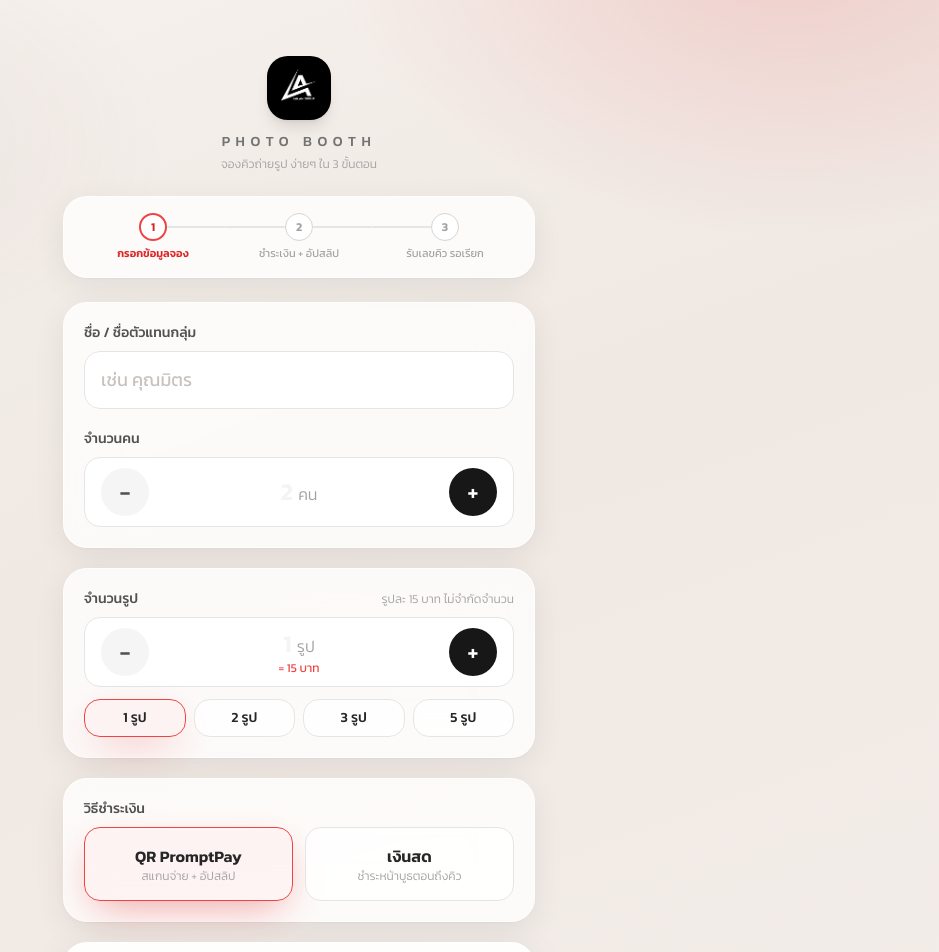
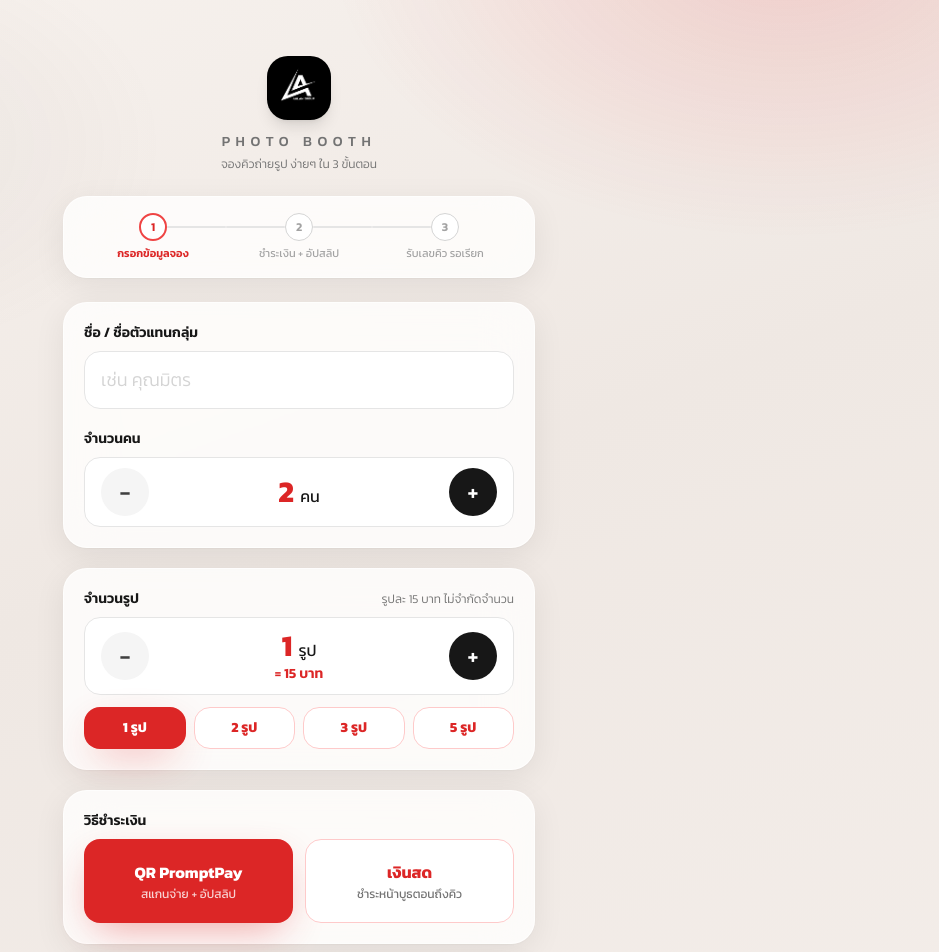
Before and after one commit to THEFEEM/photo-booth, a Next.js app: page / in a window 1280 px wide. Shown: the top 952 px of the page, without its empty margins (341-1280 px from the left). Built offline with nearby package versions, Linux system fonts and the light colour scheme.

Commit message:
Red accent for values/selections, black labels, solid red payment buttons

```diff
--- a/src/app/page.tsx
+++ b/src/app/page.tsx
@@ -40,10 +40,6 @@ export default function BookingPage() {
     }
   }
 
-  const selCard = "press rounded-2xl border text-center text-neutral-800 transition-all duration-200";
-  const on = "border-red-500 bg-red-50/80 glow-red-soft";
-  const off = "border-neutral-200 bg-white/80";
-
   return (
     <main className="bg-page min-h-screen w-full">
       <div className="mx-auto flex min-h-screen w-full max-w-md flex-col px-5 pb-10 pt-10 sm:max-w-lg lg:pt-14">
@@ -51,7 +47,7 @@ export default function BookingPage() {
           <Logo imgClass="h-16 w-auto rounded-[1.3rem] shadow-lg" textClass="text-2xl" />
           <div>
             <p className="text-sm font-medium uppercase tracking-[0.4em] text-neutral-500">Photo Booth</p>
-            <p className="mt-1 text-xs font-light text-neutral-400">จองคิวถ่ายรูป ง่ายๆ ใน 3 ขั้นตอน</p>
+            <p className="mt-1 text-xs font-light text-neutral-500">จองคิวถ่ายรูป ง่ายๆ ใน 3 ขั้นตอน</p>
           </div>
         </header>
 
@@ -61,30 +57,30 @@ export default function BookingPage() {
 
         <form onSubmit={submit} className="flex flex-1 flex-col gap-5">
           <div className="glass rounded-3xl p-5">
-            <span className="mb-2 block text-sm font-medium text-neutral-600">ชื่อ / ชื่อตัวแทนกลุ่ม</span>
+            <span className="mb-2 block text-sm font-semibold text-neutral-900">ชื่อ / ชื่อตัวแทนกลุ่ม</span>
             <input
               value={name}
               onChange={(e) => setName(e.target.value)}
               maxLength={50}
               placeholder="เช่น คุณมิตร"
-              className="w-full rounded-2xl border border-neutral-200 bg-white px-4 py-3.5 text-lg outline-none transition-colors placeholder:text-neutral-300 focus:border-red-400 focus:ring-4 focus:ring-red-100"
+              className="w-full rounded-2xl border border-neutral-200 bg-white px-4 py-3.5 text-lg font-semibold !text-red-600 outline-none transition-colors [-webkit-text-fill-color:#dc2626] placeholder:font-light placeholder:text-neutral-300 placeholder:[-webkit-text-fill-color:#d4d4d4] focus:border-red-400 focus:ring-4 focus:ring-red-100"
             />
-            <span className="mb-2 mt-5 block text-sm font-medium text-neutral-600">จำนวนคน</span>
+            <span className="mb-2 mt-5 block text-sm font-semibold text-neutral-900">จำนวนคน</span>
             <div className="flex items-center justify-between rounded-2xl border border-neutral-200 bg-white px-4 py-2.5">
               <button
                 type="button"
                 onClick={() => setPartySize((n) => Math.max(1, n - 1))}
-                className="press h-12 w-12 rounded-full bg-neutral-100 text-2xl font-medium text-neutral-600"
+                className="press h-12 w-12 rounded-full bg-neutral-100 text-2xl font-medium text-neutral-700"
               >
                 −
               </button>
-              <span className="text-2xl font-semibold tabular-nums">
-                {partySize} <span className="text-base font-light text-neutral-400">คน</span>
+              <span className="text-3xl font-bold tabular-nums text-red-600">
+                {partySize} <span className="text-base font-normal text-neutral-900">คน</span>
               </span>
               <button
                 type="button"
                 onClick={() => setPartySize((n) => Math.min(10, n + 1))}
-                className="press h-12 w-12 rounded-full bg-neutral-900 text-2xl font-medium text-white"
+                className="press h-12 w-12 rounded-full bg-neutral-900 text-2xl font-medium text-white [-webkit-text-fill-color:#ffffff]"
               >
                 +
               </button>
@@ -93,27 +89,27 @@ export default function BookingPage() {
 
           <div className="glass rounded-3xl p-5">
             <div className="mb-2 flex items-baseline justify-between">
-              <span className="text-sm font-medium text-neutral-600">จำนวนรูป</span>
-              <span className="text-xs font-light text-neutral-400">รูปละ {PRICE_PER_PHOTO_THB} บาท ไม่จำกัดจำนวน</span>
+              <span className="text-sm font-semibold text-neutral-900">จำนวนรูป</span>
+              <span className="text-xs font-light text-neutral-500">รูปละ {PRICE_PER_PHOTO_THB} บาท ไม่จำกัดจำนวน</span>
             </div>
             <div className="flex items-center justify-between rounded-2xl border border-neutral-200 bg-white px-4 py-2.5">
               <button
                 type="button"
                 onClick={() => setPhotoCount((n) => Math.max(1, n - 1))}
-                className="press h-12 w-12 rounded-full bg-neutral-100 text-2xl font-medium text-neutral-600"
+                className="press h-12 w-12 rounded-full bg-neutral-100 text-2xl font-medium text-neutral-700"
               >
                 −
               </button>
               <div className="text-center">
-                <div className="text-2xl font-semibold tabular-nums">
-                  {photoCount} <span className="text-base font-light text-neutral-400">รูป</span>
+                <div className="text-3xl font-bold tabular-nums text-red-600">
+                  {photoCount} <span className="text-base font-normal text-neutral-900">รูป</span>
                 </div>
-                <div className="text-xs text-red-500">= {amount.toLocaleString()} บาท</div>
+                <div className="text-sm font-semibold text-red-600">= {amount.toLocaleString()} บาท</div>
               </div>
               <button
                 type="button"
                 onClick={() => setPhotoCount((n) => Math.min(MAX_PHOTOS, n + 1))}
-                className="press h-12 w-12 rounded-full bg-neutral-900 text-2xl font-medium text-white"
+                className="press h-12 w-12 rounded-full bg-neutral-900 text-2xl font-medium text-white [-webkit-text-fill-color:#ffffff]"
               >
                 +
               </button>
@@ -124,7 +120,11 @@ export default function BookingPage() {
                   key={n}
                   type="button"
                   onClick={() => setPhotoCount(n)}
-                  className={`${selCard} py-2 text-sm font-medium ${photoCount === n ? on : off}`}
+                  className={`press rounded-2xl py-2.5 text-sm font-bold transition-all duration-200 ${
+                    photoCount === n
+                      ? "bg-red-600 !text-white [-webkit-text-fill-color:#ffffff] glow-red-soft"
+                      : "border border-red-200 bg-white !text-red-600 [-webkit-text-fill-color:#dc2626]"
+                  }`}
                 >
                   {n} รูป
                 </button>
@@ -133,23 +133,42 @@ export default function BookingPage() {
           </div>
 
           <div className="glass rounded-3xl p-5">
-            <span className="mb-2 block text-sm font-medium text-neutral-600">วิธีชำระเงิน</span>
+            <span className="mb-2 block text-sm font-semibold text-neutral-900">วิธีชำระเงิน</span>
             <div className="grid grid-cols-2 gap-3">
-              <button type="button" onClick={() => setPaymentMethod("promptpay")} className={`${selCard} px-2 py-4 ${paymentMethod === "promptpay" ? on : off}`}>
-                <div className="font-semibold">QR PromptPay</div>
-                <div className="text-xs font-light text-neutral-400">สแกนจ่าย + อัปสลิป</div>
-              </button>
-              <button type="button" onClick={() => setPaymentMethod("cash")} className={`${selCard} px-2 py-4 ${paymentMethod === "cash" ? on : off}`}>
-                <div className="font-semibold">เงินสด</div>
-                <div className="text-xs font-light text-neutral-400">ชำระหน้าบูธตอนถึงคิว</div>
-              </button>
+              {(
+                [
+                  { key: "promptpay", title: "QR PromptPay", sub: "สแกนจ่าย + อัปสลิป" },
+                  { key: "cash", title: "เงินสด", sub: "ชำระหน้าบูธตอนถึงคิว" },
+                ] as const
+              ).map((m) => {
+                const active = paymentMethod === m.key;
+                return (
+                  <button
+                    key={m.key}
+                    type="button"
+                    onClick={() => setPaymentMethod(m.key)}
+                    className={`press rounded-2xl px-2 py-5 text-center transition-all duration-200 ${
+                      active
+                        ? "bg-red-600 glow-red-soft"
+                        : "border border-red-200 bg-white"
+                    }`}
+                  >
+                    <div className={`text-base font-bold ${active ? "!text-white [-webkit-text-fill-color:#ffffff]" : "!text-red-600 [-webkit-text-fill-color:#dc2626]"}`}>
+                      {m.title}
+                    </div>
+                    <div className={`mt-0.5 text-xs ${active ? "!text-white/80 [-webkit-text-fill-color:rgba(255,255,255,0.8)]" : "!text-neutral-500 [-webkit-text-fill-color:#737373]"}`}>
+                      {m.sub}
+                    </div>
+                  </button>
+                );
+              })}
             </div>
           </div>
 
           <div className="glass-strong flex items-center justify-between rounded-3xl px-6 py-4">
-            <span className="text-sm text-neutral-500">ยอดชำระทั้งหมด</span>
+            <span className="text-sm font-semibold text-neutral-900">ยอดชำระทั้งหมด</span>
             <span className="text-3xl font-bold text-red-600">
-              {amount.toLocaleString()} <span className="text-base font-light text-neutral-400">บาท</span>
+              {amount.toLocaleString()} <span className="text-base font-normal text-neutral-900">บาท</span>
             </span>
           </div>
 
@@ -158,7 +177,7 @@ export default function BookingPage() {
           <button
             type="submit"
             disabled={submitting}
-            className="press rounded-2xl bg-red-600 py-5 text-xl font-semibold tracking-wide text-white glow-red-soft disabled:opacity-50"
+            className="press rounded-2xl bg-red-600 py-5 text-xl font-semibold tracking-wide !text-white [-webkit-text-fill-color:#ffffff] glow-red-soft disabled:opacity-50"
           >
             {submitting ? "กำลังจอง..." : "จองคิว"}
           </button>
```
